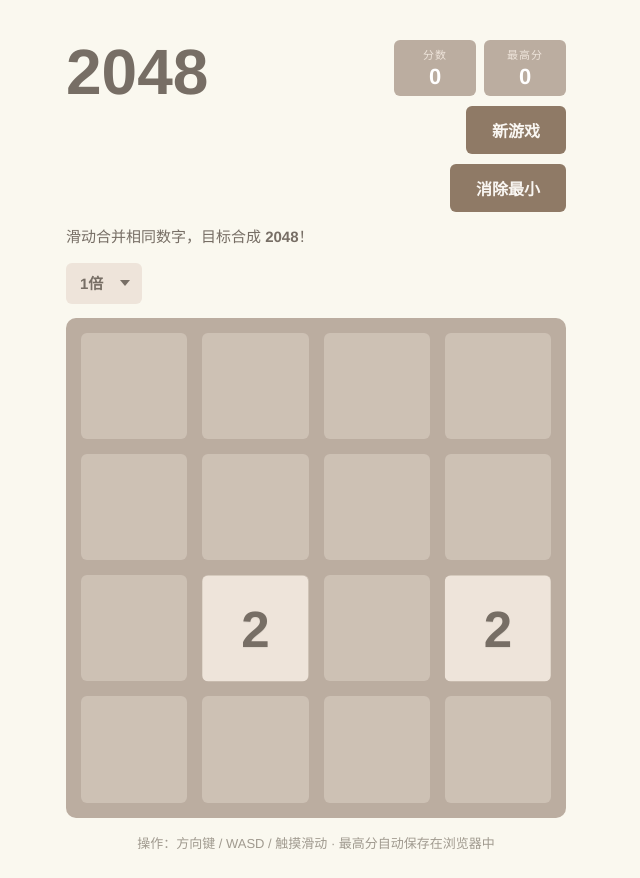
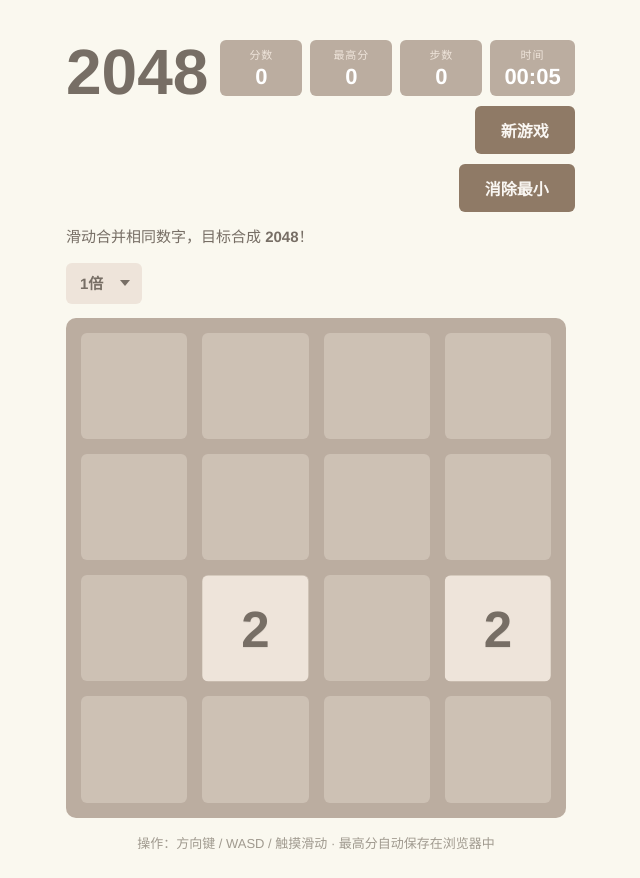
Before and after one commit to zhangjie0059/2048, a plain HTML site: page index.html in a window 1280 px wide. Shown: the whole page, without its empty margins (324-964 px from the left). Drawn offline with Linux system fonts and the light colour scheme.

Commit message:
游戏新增步数统计与本局用时统计（结束冻结计时）

```diff
--- a/game.js
+++ b/game.js
@@ -9,6 +9,8 @@
   const tilesEl = document.getElementById('tiles');
   const scoreEl = document.getElementById('score');
   const bestEl = document.getElementById('best');
+  const movesEl = document.getElementById('moves');
+  const timeEl = document.getElementById('time');
   const overlayEl = document.getElementById('overlay');
   const overlayTitle = document.getElementById('overlay-title');
   const overlayText = document.getElementById('overlay-text');
@@ -37,6 +39,8 @@
   let won = false;
   let over = false;
   let busy = false;
+  let moves = 0;
+  let startTime = Date.now();
   let nextId = 1;
   let CELL = 0;
   let multiplier = 1;
@@ -75,6 +79,8 @@
   function newGame() {
     grid = Array.from({ length: SIZE }, () => Array(SIZE).fill(null));
     score = 0;
+    moves = 0;
+    startTime = Date.now();
     won = false;
     over = false;
     busy = false;
@@ -89,6 +95,7 @@
     computeCellSize();
     render();
     updateScore();
+    updateStats();
   }
 
   function addRandomTile() {
@@ -208,6 +215,21 @@
     }
   }
 
+  function fmtTime(sec) {
+    const h = Math.floor(sec / 3600);
+    const m = Math.floor((sec % 3600) / 60);
+    const s = sec % 60;
+    const pad = (n) => String(n).padStart(2, '0');
+    return h > 0 ? `${h}:${pad(m)}:${pad(s)}` : `${pad(m)}:${pad(s)}`;
+  }
+
+  function updateStats() {
+    movesEl.textContent = moves;
+    if (!over) {
+      timeEl.textContent = fmtTime(Math.floor((Date.now() - startTime) / 1000));
+    }
+  }
+
   function move(dirName) {
     if (busy || over) return;
     const dir = DIRS[dirName];
@@ -315,6 +337,8 @@
       return;
     }
 
+    moves++;
+    updateStats();
     busy = true;
     addRandomTile();
     updateScore();
@@ -468,12 +492,17 @@
   bestEl.textContent = best;
   newGame();
 
+  // 每秒刷新本局用时
+  setInterval(updateStats, 1000);
+
   // Testing/debug hook (harmless in production).
   if (typeof window !== 'undefined') {
     window.__game2048 = {
       newGame,
       move,
       eliminateSmallest,
+      getMoves: () => moves,
+      getTimeSec: () => Math.floor((Date.now() - startTime) / 1000),
       getGrid: () => grid.map((row) => row.map((t) => (t ? t.value : 0))),
       getScore: () => score,
       getMultiplier: () => multiplier,
@@ -497,6 +526,8 @@
           )
         );
         score = 0;
+        moves = 0;
+        startTime = Date.now();
         won = false;
         over = false;
         busy = false;
@@ -506,6 +537,7 @@
         computeCellSize();
         render();
         updateScore();
+        updateStats();
       },
     };
   }
--- a/index.html
+++ b/index.html
@@ -20,6 +20,14 @@
           <div class="score-box">
             <span class="label">最高分</span>
             <span id="best" class="value">0</span>
+          </div>
+          <div class="score-box">
+            <span class="label">步数</span>
+            <span id="moves" class="value">0</span>
+          </div>
+          <div class="score-box">
+            <span class="label">时间</span>
+            <span id="time" class="value">00:00</span>
           </div>
         </div>
         <button id="restart" class="btn">新游戏</button>
```
Also changed, not shown: 1 other file.
